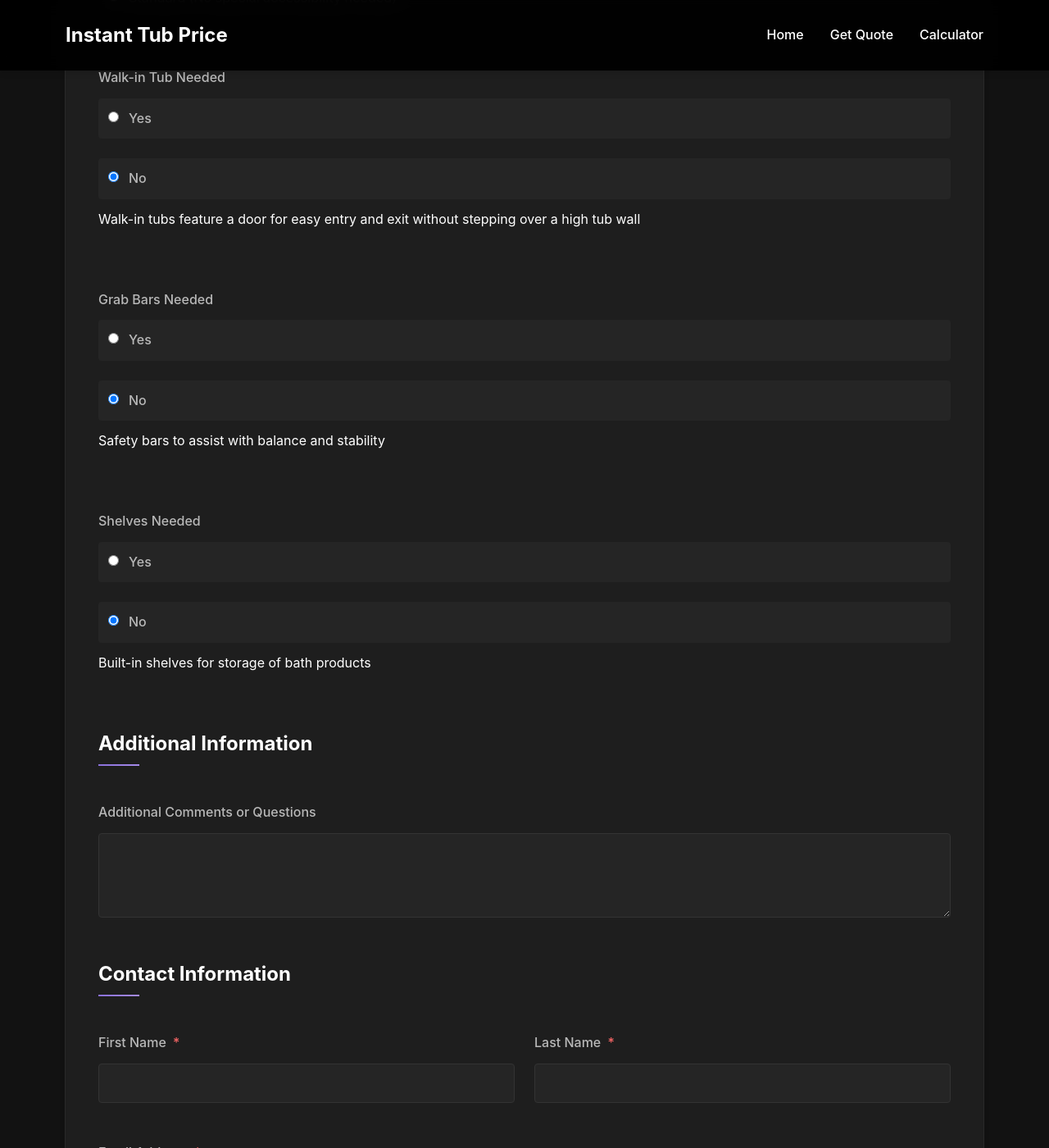
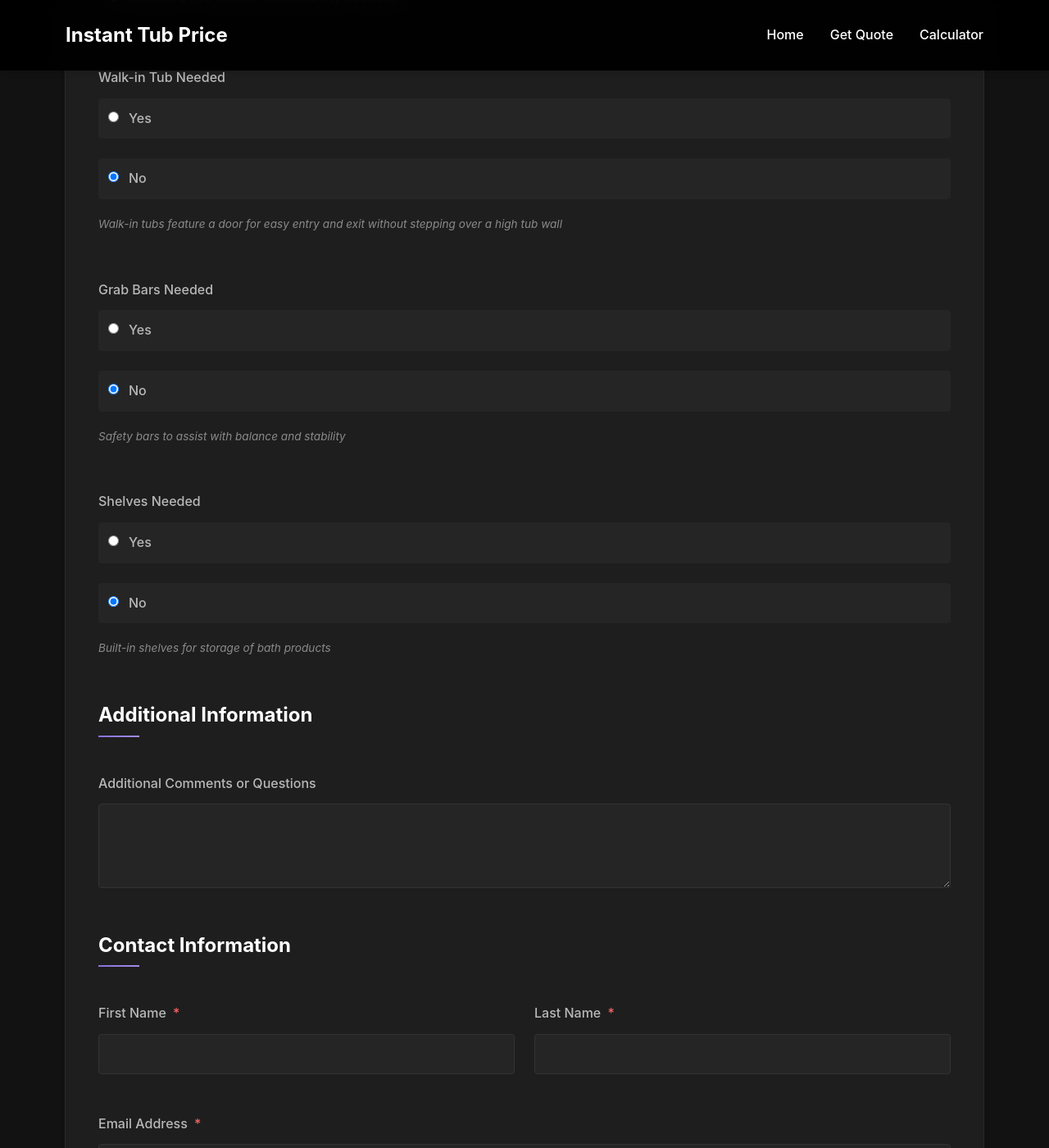
Before and after one commit to tim-amredev/tub-shower-leads, a Jekyll site: the page quote.html, which Jekyll copies as it is, in a window 1280 px wide and 1400 px high, scrolled down 4141 px. Shown: the whole window at 82% size. Built offline with Jekyll 4.4.1, drawn with Linux system fonts in a browser that asks for light colours.

Commit message:
Update style.css

```diff
--- a/assets/css/style.css
+++ b/assets/css/style.css
@@ -545,6 +545,15 @@ button:hover::before {
   left: 100%;
 }
 
+/* Helper text for form fields */
+.helper-text {
+  font-size: 0.85rem;
+  color: var(--text-muted);
+  margin-top: 0.5rem;
+  margin-bottom: 0.5rem;
+  font-style: italic;
+}
+
 /* Results */
 .result {
   background-color: var(--bg-card);
```
